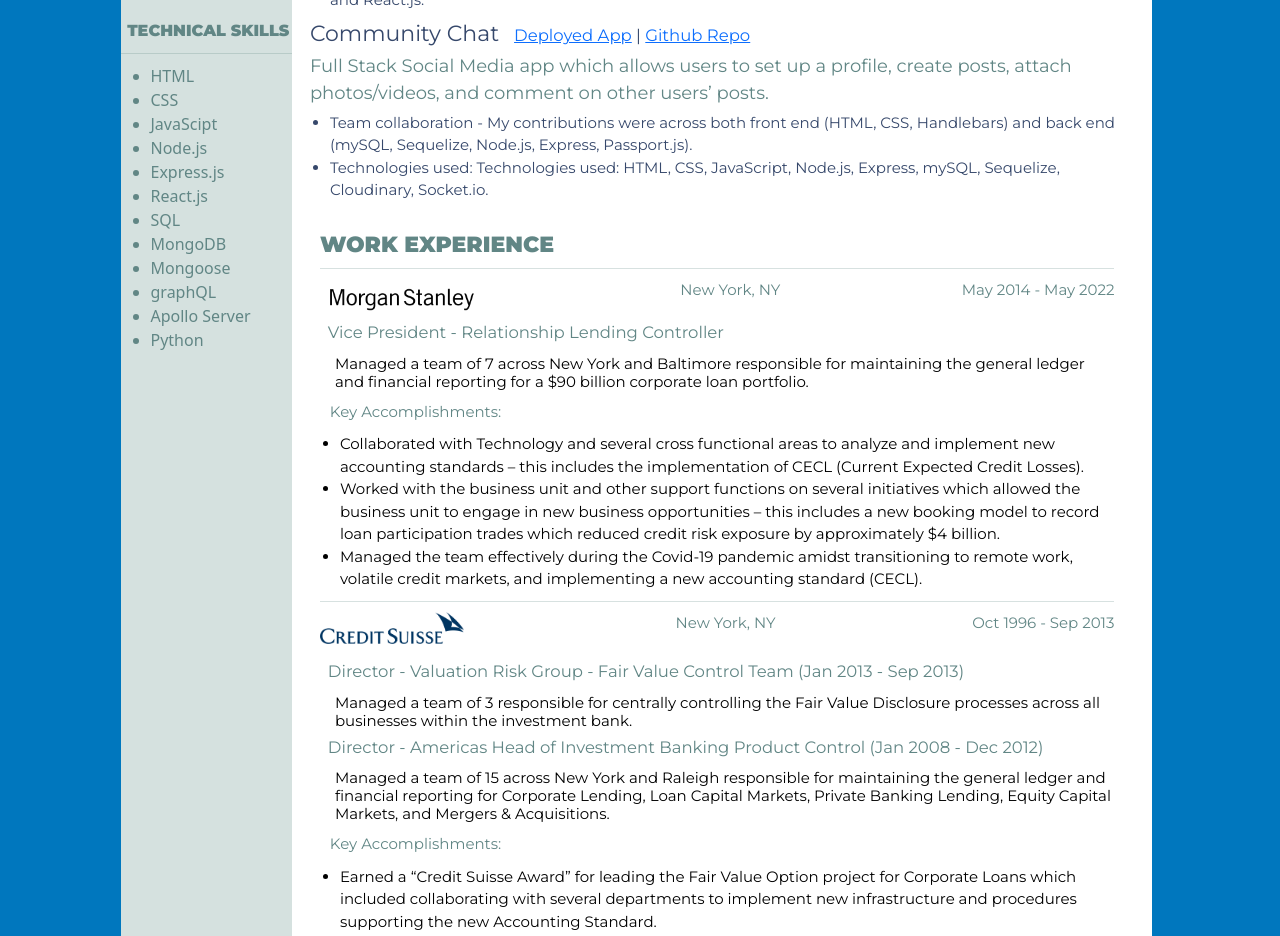
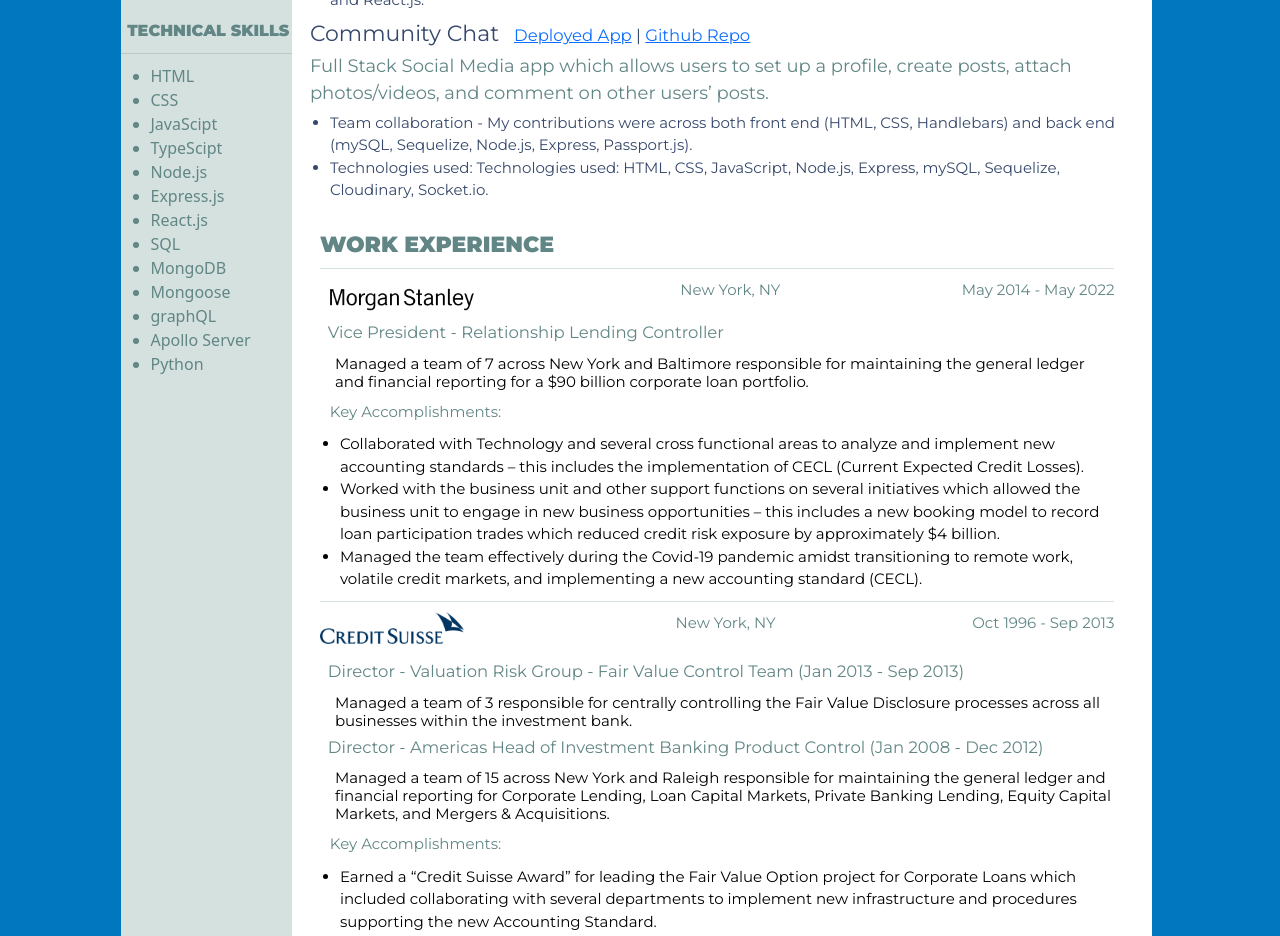
Before and after one commit to BillStephens2022/my_portfolio, a React (Create React App) app: page /resume in a window 1280 px wide. Shown: the part 860-1796 px from the top of the page. Built offline with nearby package versions, Linux system fonts and the light colour scheme.

Commit message:
added TypeScript to Resume

```diff
--- a/src/pages/Resume.js
+++ b/src/pages/Resume.js
@@ -98,6 +98,7 @@
                 <li>HTML</li>
                 <li>CSS</li>
                 <li>JavaScipt</li>
+                <li>TypeScipt</li>
                 <li>Node.js</li>
                 <li>Express.js</li>
                 <li>React.js</li>
```
